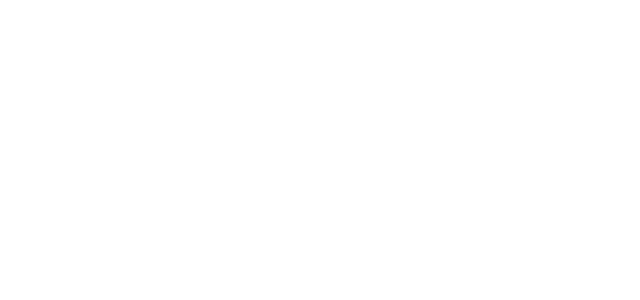
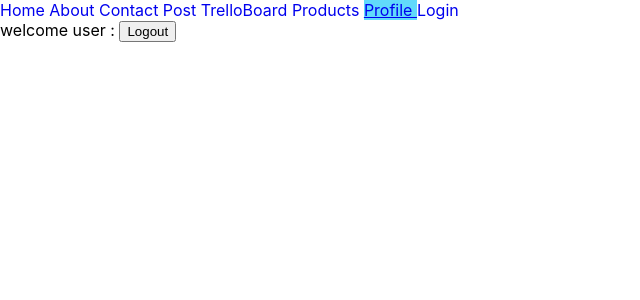
Before and after one commit to divyanshdixit/react-batch-12, a React (Create React App) app: page /profile in a window 1280 px wide. Before the commit this address had no page. Shown: the top 300 px of the page, without its empty margins (0-640 px from the left). Built offline with nearby package versions, Linux system fonts and the light colour scheme.

Commit message:
react-router dom

```diff
--- a/src/App.js
+++ b/src/App.js
@@ -18,12 +18,22 @@ import Layout from "./components/Layout";
 import TrelloLayout from "./components/TrelloLayout";
 import Users from "./components/Users";
 import UserAdmin from "./components/UserAdmin";
+import Products from "./components/Products";
+
+import NewProducts from "./components/NewProducts";
+import FeaturedProducts from "./components/FeaturedProducts";
+import RenderProdCategory from "./components/RenderProdCategory";
+import Profile from "./components/Profile";
+import {AuthProvider} from "./components/auth";
+import Login from "./components/Login";
 
 const LazyAboutpage = React.lazy(() => import("./components/Pages/About"));
+const ProductsLazyPage = React.lazy(() => import('./components/Products'));
 // import return the promise, which is comverted into the module that contains default exported component
 
 function App() {
   return (
+    <AuthProvider>
     <BrowserRouter>
       <Routes>
         <Route path="/" element={<Layout />}>
@@ -36,6 +46,19 @@ function App() {
           <Route path="users/:id" element={<Users />} />
           {/* react first match for more specific route */}
           <Route path="users/admin" element={<UserAdmin />} />
+          <Route path="products" element={<React.Suspense fallback={'loading...'}>
+          <ProductsLazyPage/>
+            </React.Suspense>}>
+            {/* index route share the path of parent route  */}
+            <Route index element={<FeaturedProducts />} />
+            {/* <Route path="featured" element={<FeaturedProducts />} />
+            <Route path="new" element={<NewProducts />} /> */}
+            <Route path=":prodCategory" element={<RenderProdCategory/>} />
+          </Route>
+          <Route path="login"  element={<Login/>}/>
+          <Route path="profile" element={<AuthProvider>
+            <Profile/>
+          </AuthProvider>} />
           <Route path="trello" element={<TrelloLayout />}>
             <Route index element={<Post trello />} />
             {/* path will be /trello/category */}
@@ -50,6 +73,7 @@ function App() {
       </div> */}
       </Routes>
     </BrowserRouter>
+    </AuthProvider>
   );
 }
 
--- /dev/null
+++ b/src/components/FeaturedProducts.jsx
@@ -0,0 +1,9 @@
+import React from 'react'
+
+const FeaturedProducts = () => {
+  return (
+    <div>FeaturedProducts</div>
+  )
+}
+
+export default FeaturedProducts
--- a/src/components/Layout.jsx
+++ b/src/components/Layout.jsx
@@ -1,7 +1,11 @@
 import React from 'react'
 import { NavLink, Outlet } from 'react-router-dom'
+import { useAuth } from './auth';
 
 const Layout = () => {
+  const auth = useAuth();
+  console.log(auth)
+
   return (
     <>
     <div>
@@ -12,6 +16,13 @@ const Layout = () => {
         <NavLink to='/trello'>
           <NavLink to='board'> TrelloBoard </NavLink>
         </NavLink>
+        <NavLink to='products'> Products </NavLink>
+        <NavLink to='profile'> Profile </NavLink>
+        {
+          !auth.user && (
+            <NavLink to='login'> Login </NavLink>
+          )
+        }
 
     </div>
 
--- /dev/null
+++ b/src/components/Login.jsx
@@ -0,0 +1,34 @@
+import React,{useEffect, useState} from 'react'
+import { useNavigate, useLocation } from 'react-router-dom';
+import { useAuth } from './auth';
+
+const Login = () => {
+
+    const [user, setUser] = useState('');
+    const auth = useAuth();
+    const navigate = useNavigate();
+    const location = useLocation();
+    console.log(location)
+    const redirectPath = location.state?.path
+    const handleLogin = () => {
+        console.log(user)
+       auth.login(user);
+       localStorage.setItem('user', user)
+       navigate('/profile', {replace:true})
+    }
+    useEffect(() => {
+        if(localStorage.getItem('user')){
+          navigate('/profile');
+        }
+    }, [])
+
+  return (
+    <>
+    <h1> username : {user}</h1>
+    <input type="text" onChange={(e) => setUser(e.target.value)} />
+    <button onClick={handleLogin}> Login </button>
+    </>
+  )
+}
+
+export default Login
--- /dev/null
+++ b/src/components/NewProducts.jsx
@@ -0,0 +1,9 @@
+import React from 'react'
+
+const NewProducts = () => {
+  return (
+    <div>NewProducts</div>
+  )
+}
+
+export default NewProducts
--- /dev/null
+++ b/src/components/Products.jsx
@@ -0,0 +1,18 @@
+import React from 'react'
+import { NavLink, Outlet } from 'react-router-dom';
+
+const Products = () => {
+  return (
+    <div>Products main page
+        <ul>
+            <li> <NavLink to='featured'> Featured Products </NavLink></li>
+            <li> <NavLink to='new'> New Products </NavLink></li>
+        </ul>
+    <div> RenderProdCategory </div>
+{/* it helps in showing children component of parent route */}
+        <Outlet/>
+    </div>
+  )
+}
+
+export default Products
--- /dev/null
+++ b/src/components/Profile.jsx
@@ -0,0 +1,20 @@
+import React from 'react'
+import { useNavigate } from 'react-router-dom';
+import { useAuth } from './auth'
+
+const Profile = () => {
+    const auth = useAuth();
+    console.log(auth)
+    const navigate = useNavigate();
+    const handleLogout = () => {
+        auth.logout()
+        navigate('/')
+    }
+  return (
+    <div>welcome user : {auth.user}
+        <button type='button' onClick={handleLogout}> Logout </button>
+    </div>
+  )
+}
+
+export default Profile
--- /dev/null
+++ b/src/components/RenderProdCategory.jsx
@@ -0,0 +1,16 @@
+import React from 'react'
+import { useParams } from 'react-router-dom'
+import FeaturedProducts from './FeaturedProducts';
+import NewProducts from './NewProducts';
+
+const RenderProdCategory = () => {
+    const {prodCategory} = useParams();
+    console.log(prodCategory)
+    if(prodCategory === 'new'){
+        return <NewProducts/>;
+    }else if(prodCategory === 'featured'){
+        return <FeaturedProducts/>
+    }
+}
+
+export default RenderProdCategory
--- /dev/null
+++ b/src/components/auth.js
@@ -0,0 +1,23 @@
+import React, {useState, createContext, useContext} from 'react'
+
+const AuthContext = createContext(null);
+
+export const AuthProvider = ({children}) => {
+    const [user, setUser] = useState(null);
+
+    const login = () => {
+        setUser(localStorage.getItem('user'));
+    }
+    const logout = () => {
+        setUser(null);
+    }
+  return (
+   <AuthContext.Provider value={{user, login, logout}}>
+    {children}
+   </AuthContext.Provider>
+  )
+}
+
+export const useAuth = () => {
+    return useContext(AuthContext);
+}
```
